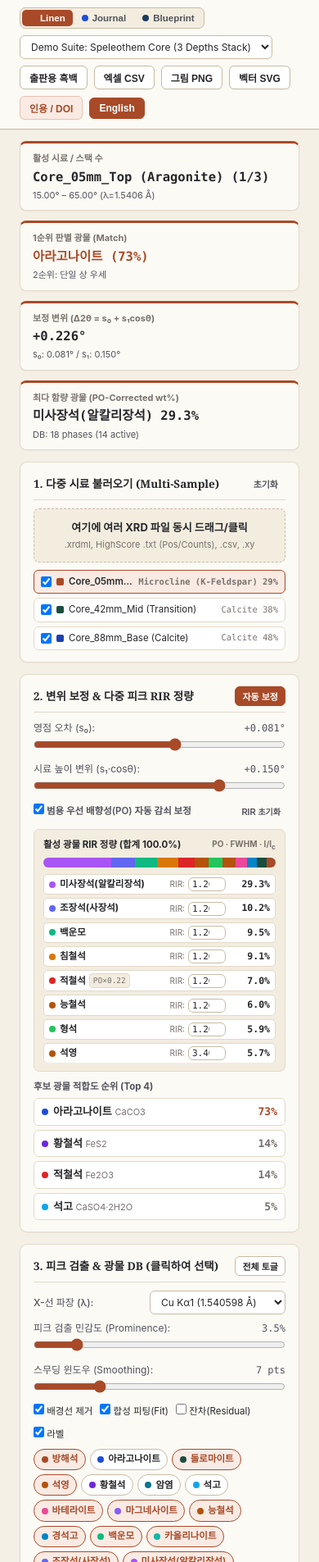
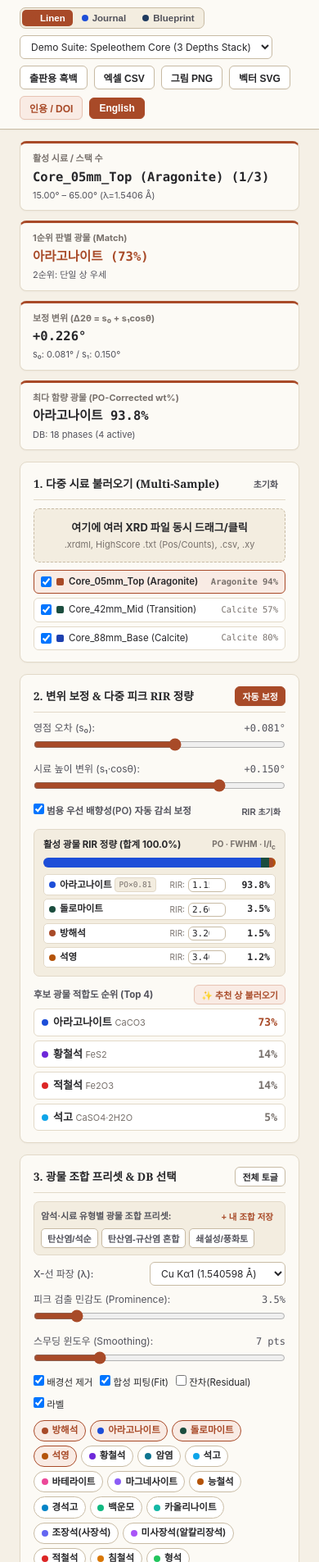
Before and after one commit to zinidsy-spec/IsoXRD, a plain HTML site: page index.html in a window 390 px wide. Shown: the part 95-2000 px from the top of the page at 82% size. Drawn offline with Linux system fonts and the light colour scheme.

Commit message:
Update index.html

```diff
--- a/index.html
+++ b/index.html
@@ -3,7 +3,7 @@
 <head>
   <meta charset="UTF-8" />
   <meta name="viewport" content="width=device-width, initial-scale=1.0" />
-  <title>IsoXRD v4.1 — Universal PO-Corrected & Adaptive FWHM RIR Notebook</title>
+  <title>IsoXRD v4.2 — Semi-Auto Phase Suggestion & Preset Suite Notebook</title>
   <style>
     /* Theme 3 (Default): Warm Linen & Terracotta */
     :root, [data-theme="linen"] {
@@ -157,12 +157,12 @@
     .kpi-val { font-family: var(--mono); font-size: 15.5px; font-weight: 700; margin-top: 3px; }
     .kpi-sub { font-size: 11px; color: var(--text-secondary); margin-top: 2px; }
 
-    .workspace { display: grid; grid-template-columns: 385px 1fr; gap: 16px; padding: 14px 24px 28px; }
+    .workspace { display: grid; grid-template-columns: 390px 1fr; gap: 16px; padding: 14px 24px 28px; }
     @media (max-width: 1024px) { .workspace { grid-template-columns: 1fr; } }
     .sidebar { display: flex; flex-direction: column; gap: 14px; }
 
     .card { background: var(--surface); border: 1px solid var(--border); border-radius: 9px; padding: 14px 16px; box-shadow: var(--shadow-sm); }
-    .card-header { display: flex; align-items: center; justify-content: space-between; margin-bottom: 10px; padding-bottom: 7px; border-bottom: 1px solid var(--border); }
+    .card-header { display: flex; align-items: center; justify-content: space-between; margin-bottom: 10px; padding-bottom: 7px; border-bottom: 1px solid var(--border); gap: 6px; }
     .card-title { font-family: var(--serif); font-weight: 700; font-size: 13.5px; }
 
     .dropzone {
@@ -216,6 +216,20 @@
     }
     .rank-item:hover { border-color: var(--primary); background: var(--primary-soft); }
     .rank-dot { width: 8px; height: 8px; border-radius: 50%; display: inline-block; margin-right: 6px; }
+
+    /* Phase Suite Preset Bar */
+    .preset-suite-box {
+      margin-top: 9px; padding: 8px; border-radius: 7px;
+      background: var(--surface-subtle); border: 1px solid var(--border);
+    }
+    .preset-suite-grid {
+      display: flex; flex-wrap: wrap; gap: 4px; margin-top: 5px;
+    }
+    .suite-btn {
+      font-size: 11px; padding: 3px 7px; border-radius: 5px;
+      background: #ffffff; border: 1px solid var(--border-strong); color: var(--text-secondary);
+    }
+    .suite-btn:hover { border-color: var(--primary); color: var(--primary); background: var(--primary-soft); }
 
     .pill-wrap { display: flex; flex-wrap: wrap; gap: 5px; margin-top: 9px; max-height: 175px; overflow-y: auto; }
     .db-pill {
@@ -270,10 +284,10 @@
   <div class="brand">
     <div class="brand-emblem">Xr</div>
     <div>
-      <span class="brand-title" data-i18n="appTitle">IsoXRD — 범용 우선 배향성 보정 & 적응형 FWHM 정량 노트</span>
-      <span class="brand-sub" data-i18n="appSub">Universal Preferred-Orientation Attenuation & Adaptive FWHM RIR Engine</span>
+      <span class="brand-title" data-i18n="appTitle">IsoXRD — 반자동 추천 상 불러오기 & 프리셋 정량 노트</span>
+      <span class="brand-sub" data-i18n="appSub">Semi-Automated Phase Suggestion, Preset Suites & PO-Corrected RIR Engine</span>
     </div>
-    <span class="version-tag">v4.1</span>
+    <span class="version-tag">v4.2</span>
   </div>
 
   <div class="header-actions">
@@ -377,17 +391,30 @@
       </div>
 
       <div style="margin-top:10px;">
-        <div style="font-size:11.5px; font-weight:700; margin-bottom:5px; color:var(--text-secondary);" data-i18n="rankTitle">후보 광물 적합도 순위 (Top 4)</div>
+        <div style="display:flex; justify-content:space-between; align-items:center; margin-bottom:5px;">
+          <span style="font-size:11.5px; font-weight:700; color:var(--text-secondary);" data-i18n="rankTitle">후보 광물 적합도 순위 (Top 4)</span>
+          <button class="btn-cite btn-sm" id="btnAutoSuggest" data-i18n="btnSuggest" title="Select top matched phases without forcing auto-overwrite on load">✨ 추천 상 불러오기</button>
+        </div>
         <div class="rank-list" id="rankList"></div>
       </div>
     </div>
 
-    <!-- 3. Peak Detection & Mineral DB -->
+    <!-- 3. Peak Detection & Mineral DB + Suite Presets -->
     <div class="card">
       <div class="card-header">
-        <span class="card-title" data-i18n="sec3">3. 피크 검출 & 광물 DB (클릭하여 선택)</span>
+        <span class="card-title" data-i18n="sec3">3. 광물 조합 프리셋 & DB 선택</span>
         <button class="btn-sm" id="btnToggleAll" data-i18n="toggleAll">전체 토글</button>
       </div>
+
+      <!-- Phase Combination Suite Presets -->
+      <div class="preset-suite-box">
+        <div style="display:flex; justify-content:space-between; align-items:center; font-size:11px; font-weight:700; color:var(--text-secondary);">
+          <span data-i18n="suiteTitle">암석·시료 유형별 광물 조합 프리셋:</span>
+          <button class="btn-sm btn-ghost" id="btnSaveCustomSuite" style="padding:1px 5px; font-size:10.5px; color:var(--primary);" data-i18n="btnSaveSuite">+ 내 조합 저장</button>
+        </div>
+        <div class="preset-suite-grid" id="suitePresetGrid"></div>
+      </div>
+
       <div class="control-row">
         <label data-i18n="lblWavelength">X-선 파장 (λ):</label>
         <select id="wavelengthSelect">
@@ -451,7 +478,7 @@
       </div>
 
       <div class="chart-footer">
-        <span data-i18n="chartHint">💡 광물 구분 없이 개별 FWHM 측정 + 보조 피크 일관성 기반 우선 배향성(PO) 자동 감쇠 보정이 적용됩니다.</span>
+        <span data-i18n="chartHint">💡 '추천 상 불러오기' 또는 시료 유형별 프리셋으로 후보 광물을 빠르게 불러온 뒤 개별 알약으로 미세 조정하세요.</span>
         <span class="mono" id="presetSourceBadge">Preset JSON: loading...</span>
       </div>
     </div>
@@ -574,7 +601,7 @@
         <label style="margin-left:6px;"><input type="radio" name="pasteUnit" value="2theta" checked /> <span data-i18n="unit2T">2θ (°) + 세기</span></label>
         <label style="margin-left:10px;"><input type="radio" name="pasteUnit" value="d" /> <span data-i18n="unitD">d-spacing (Å) + 세기</span></label>
       </div>
-      <textarea id="pasteArea" rows="6" style="width:100%; font-family:var(--mono);" data-i18n-ph="phPaste" placeholder="예시 (탭/공백/쉼표 구분):&#10;24.90  65  (110)\n27.05  100 (112)\n32.78  95  (114)"></textarea>
+      <textarea id="pasteArea" rows="6" style="width:100%; font-family:var(--mono);" data-i18n-ph="phPaste" placeholder="예시 (탭/공백/쉼표 구분):\n24.90  65  (110)\n27.05  100 (112)\n32.78  95  (114)"></textarea>
       <div style="margin-top:8px; display:flex; justify-content:flex-end; gap:8px;">
         <button class="btn-primary" id="btnSavePastedMin" data-i18n="btnSaveMin">DB에 등록하기</button>
       </div>
@@ -616,8 +643,8 @@
 
   const I18N = {
     ko: {
-      appTitle: "IsoXRD — 범용 우선 배향성 보정 & 적응형 FWHM 정량 노트",
-      appSub: "Universal Preferred-Orientation Attenuation & Adaptive FWHM RIR Engine",
+      appTitle: "IsoXRD — 반자동 추천 상 불러오기 & 프리셋 정량 노트",
+      appSub: "Semi-Automated Phase Suggestion, Preset Suites & PO-Corrected RIR Engine",
       pubModeBtn: "출판용 흑백",
       pubModeBtnActive: "테마 컬러 복귀",
       exportCsv: "엑셀 CSV",
@@ -639,8 +666,11 @@
       chkPoText: "범용 우선 배향성(PO) 자동 감쇠 보정",
       carbTitle: "활성 광물 RIR 정량 (합계 100.0%)",
       rankTitle: "후보 광물 적합도 순위 (Top 4)",
-      sec3: "3. 피크 검출 & 광물 DB (클릭하여 선택)",
+      btnSuggest: "✨ 추천 상 불러오기",
+      sec3: "3. 광물 조합 프리셋 & DB 선택",
       toggleAll: "전체 토글",
+      suiteTitle: "암석·시료 유형별 광물 조합 프리셋:",
+      btnSaveSuite: "+ 내 조합 저장",
       lblWavelength: "X-선 파장 (λ):",
       lblPromText: "피크 검출 민감도 (Prominence):",
       lblSmoothText: "스무딩 윈도우 (Smoothing):",
@@ -654,7 +684,7 @@
       rangeLbl: "2θ:",
       btnApply: "적용",
       btnReset: "전체",
-      chartHint: "💡 광물 구분 없이 개별 FWHM 측정 + 보조 피크 일관성 기반 우선 배향성(PO) 자동 감쇠 보정이 적용됩니다.",
+      chartHint: "💡 '추천 상 불러오기' 또는 시료 유형별 프리셋으로 후보 광물을 빠르게 불러온 뒤 개별 알약으로 미세 조정하세요.",
       subTabPeaks: "활성 시료 피크 & 적분 면적표",
       subTabBatch: "다중 시료 일괄 정량 요약표 (Weight% 합계 100%)",
       tableHint: "시료 행 클릭 시 해당 스펙트럼 선택",
@@ -704,8 +734,8 @@
       unassigned: "미할당 / Unassigned"
     },
     en: {
-      appTitle: "IsoXRD — Universal PO-Corrected & Adaptive FWHM RIR Notebook",
-      appSub: "Universal Preferred-Orientation Attenuation & Adaptive FWHM RIR Engine",
+      appTitle: "IsoXRD — Semi-Auto Phase Suggestion & Preset Suite Notebook",
+      appSub: "Semi-Automated Phase Suggestion, Preset Suites & PO-Corrected RIR Engine",
       pubModeBtn: "Publication B&W",
       pubModeBtnActive: "Restore Theme Color",
       exportCsv: "Excel CSV",
@@ -727,8 +757,11 @@
       chkPoText: "Universal Preferred-Orientation (PO) Auto-Attenuation",
       carbTitle: "Active Phases RIR Weight% (Sum 100.0%)",
       rankTitle: "Candidate Phase Ranking (Top 4)",
-      sec3: "3. Peak Detection & Mineral DB (Click to Toggle)",
+      btnSuggest: "✨ Auto-Suggest Phases",
+      sec3: "3. Phase Suite Presets & Mineral DB",
       toggleAll: "Toggle All",
+      suiteTitle: "Rock / Sediment Phase Combination Presets:",
+      btnSaveSuite: "+ Save My Suite",
       lblWavelength: "X-Ray Wavelength (λ):",
       lblPromText: "Peak Prominence Threshold:",
       lblSmoothText: "Smoothing Window:",
@@ -742,7 +775,7 @@
       rangeLbl: "2θ:",
       btnApply: "Apply",
       btnReset: "Full",
-      chartHint: "💡 Phase-agnostic adaptive FWHM profiling + secondary peak consistency weighting corrects Preferred Orientation automatically.",
+      chartHint: "💡 Use 'Auto-Suggest Phases' or geological suite presets to load candidate phases, then fine-tune individual pills.",
       subTabPeaks: "Active Sample Peaks & Integrated Area",
       subTabBatch: "Multi-Sample 100%-Normalized Weight% Summary",
       tableHint: "Click a sample row to inspect its spectrum",
@@ -808,6 +841,27 @@
     }
   };
 
+  const BUILTIN_SUITES = [
+    {
+      id: "suite_carb",
+      labelKo: "탄산염/석순",
+      labelEn: "Carbonate / Speleothem",
+      ids: ["calcite", "aragonite", "dolomite", "quartz"]
+    },
+    {
+      id: "suite_mixed",
+      labelKo: "탄산염-규산염 혼합",
+      labelEn: "Calc-Silicate / Skarn",
+      ids: ["calcite", "dolomite", "quartz", "diopside", "k_feldspar", "biotite", "apatite", "muscovite"]
+    },
+    {
+      id: "suite_clastic",
+      labelKo: "쇄설성/풍화토",
+      labelEn: "Clastic / Soil",
+      ids: ["quartz", "albite", "microcline", "muscovite", "kaolinite", "hematite", "goethite"]
+    }
+  ];
+
   // Open Crystallography Database (COD) / RRUFF structure-factor derived I/Ic (RIR) values
   const CORE_MINERALS = [
     {
@@ -819,7 +873,7 @@
       ]
     },
     {
-      id: "aragonite", name: "Aragonite", nameKo: "아라고나이트", formula: "CaCO3", color: "#1d4ed8", rir: 1.15, defaultRir: 1.15, active: false,
+      id: "aragonite", name: "Aragonite", nameKo: "아라고나이트", formula: "CaCO3", color: "#1d4ed8", rir: 1.15, defaultRir: 1.15, active: true,
       peaks: [
         [26.21, 100, 3.396, "(111)"], [45.85, 65, 1.977, "(221)"], [27.22, 52, 3.273, "(021)"],
         [33.13, 46, 2.702, "(012)"], [37.88, 38, 2.373, "(112)"], [36.12, 33, 2.484, "(200)"],
@@ -866,15 +920,15 @@
   ];
 
   const LAB_PRESET_FALLBACK = [
-    { id: "diopside", name: "Diopside", nameKo: "투휘석", formula: "CaMgSi2O6", color: "#16a34a", rir: 1.15, defaultRir: 1.15, active: true,
+    { id: "diopside", name: "Diopside", nameKo: "투휘석", formula: "CaMgSi2O6", color: "#16a34a", rir: 1.15, defaultRir: 1.15, active: false,
       peaks: [[29.80,100,3.000,"(221)"],[30.50,60,2.928,"(310)"],[35.50,55,2.527,"(022)"],[31.10,45,2.873,"(002)"],[27.60,30,3.230,"(220)"]] },
-    { id: "k_feldspar", name: "K-feldspar", nameKo: "칼륨장석", formula: "KAlSi3O8", color: "#854d0e", rir: 0.95, defaultRir: 0.95, active: true,
+    { id: "k_feldspar", name: "K-feldspar", nameKo: "칼륨장석", formula: "KAlSi3O8", color: "#854d0e", rir: 0.95, defaultRir: 0.95, active: false,
       peaks: [[27.50,100,3.242,"(002)"],[21.00,40,4.227,"(201)"],[27.80,35,3.207,"(220)"],[29.50,30,3.026,"(131)"],[23.60,25,3.767,"(111)"]] },
-    { id: "biotite", name: "Biotite", nameKo: "흑운모", formula: "K(Mg,Fe)3(AlSi3O10)(OH)2", color: "#3f3f46", rir: 1.20, defaultRir: 1.20, active: true,
+    { id: "biotite", name: "Biotite", nameKo: "흑운모", formula: "K(Mg,Fe)3(AlSi3O10)(OH)2", color: "#3f3f46", rir: 1.20, defaultRir: 1.20, active: false,
       peaks: [[8.85,100,9.985,"(001)"],[26.80,85,3.324,"(006)"],[17.80,30,4.980,"(004)"],[19.90,25,4.459,"(020)"],[35.00,20,2.562,"(202)"]] },
-    { id: "apatite", name: "Apatite", nameKo: "인회석", formula: "Ca5(PO4)3(F,Cl,OH)", color: "#0284c7", rir: 1.10, defaultRir: 1.10, active: true,
+    { id: "apatite", name: "Apatite", nameKo: "인회석", formula: "Ca5(PO4)3(F,Cl,OH)", color: "#0284c7", rir: 1.10, defaultRir: 1.10, active: false,
       peaks: [[31.78,100,2.813,"(211)"],[25.87,85,3.442,"(002)"],[32.18,70,2.779,"(112)"],[28.93,55,3.084,"(210)"],[34.04,40,2.631,"(300)"]] },
-    { id: "muscovite", name: "Muscovite", nameKo: "백운모", formula: "KAl2(AlSi3O10)(OH)2", color: "#047857", rir: 0.90, defaultRir: 0.90, active: true,
+    { id: "muscovite", name: "Muscovite", nameKo: "백운모", formula: "KAl2(AlSi3O10)(OH)2", color: "#047857", rir: 0.90, defaultRir: 0.90, active: false,
       peaks: [[8.88,95,9.950,"(002)"],[26.82,100,3.321,"(006)"],[17.78,31,4.985,"(004)"],[34.96,25,2.564,"(202)"],[45.42,22,1.995,"(0010)"]] },
     { id: "vaterite", name: "Vaterite", nameKo: "바테라이트", formula: "CaCO3", color: "#9d174d", rir: 1.30, defaultRir: 1.30, active: false,
       peaks: [[24.90,65,3.573,"(110)"],[27.05,100,3.294,"(112)"],[32.78,95,2.730,"(114)"],[43.85,50,2.063,"(300)"],[49.10,30,1.854,"(304)"],[50.08,45,1.820,"(118)"]] },
@@ -903,6 +957,12 @@
   function safeSet(k, v) { try { window.localStorage.setItem(k, v); } catch (e) { memStore[k] = v; } }
 
   let minerals = JSON.parse(JSON.stringify(CORE_MINERALS));
+  let customSuites = [];
+  try {
+    const savedS = safeGet("isoxrd_custom_suites_v4");
+    if (savedS) customSuites = JSON.parse(savedS);
+  } catch (e) {}
+
   let lang = "ko";
   let currentTheme = safeGet("isoxrd_theme_v3") || "linen";
   let savedDoi = safeGet("isoxrd_zenodo_doi") || DEFAULT_DOI;
@@ -922,10 +982,10 @@
     document.getElementById("linkZenodoDoi").href = doiUrl;
 
     document.getElementById("citeTextStatement").textContent =
-      `X-ray diffraction (XRD) baseline subtraction, non-linear sample height displacement correction (Δ2θ = s₀ + s₁cosθ), adaptive-FWHM Pseudo-Voigt deconvolution, and preferred-orientation-attenuated multi-peak RIR (I/Ic) semi-quantitative weight quantification were performed using IsoXRD v4.1 (Yang, 2026; ${doiUrl}).`;
+      `X-ray diffraction (XRD) baseline subtraction, non-linear sample height displacement correction (Δ2θ = s₀ + s₁cosθ), adaptive-FWHM Pseudo-Voigt deconvolution, and preferred-orientation-attenuated multi-peak RIR (I/Ic) semi-quantitative weight quantification were performed using IsoXRD v4.2 (Yang, 2026; ${doiUrl}).`;
 
     document.getElementById("citeTextApa").textContent =
-      `Yang, Y.-S. (2026). IsoXRD: Lightweight Browser-Based XRD Phase Identification and Semi-Quantitative Carbonate Analysis Tool (Version 4.1) [Computer software]. Zenodo. ${doiUrl}`;
+      `Yang, Y.-S. (2026). IsoXRD: Lightweight Browser-Based XRD Phase Identification and Semi-Quantitative Carbonate Analysis Tool (Version 4.2) [Computer software]. Zenodo. ${doiUrl}`;
 
     document.getElementById("citeTextBib").textContent =
 `@software{Yang_IsoXRD_2026,
@@ -934,7 +994,7 @@
   month        = nov,
   year         = 2026,
   publisher    = {Zenodo},
-  version      = {v4.1},
+  version      = {v4.2},
   doi          = {${cleanDoi}},
   url          = {${doiUrl}}
 }`;
@@ -982,7 +1042,7 @@
 
   try {
     const savedCustom = safeGet("isoxrd_custom_minerals_v2");
-    if (savedCustom) mergeMinerals(JSON.parse(savedCustom), true);
+    if (savedCustom) mergeMinerals(JSON.parse(savedCustom), false);
   } catch (e) {}
 
   function applySavedRirOverrides() {
@@ -1000,13 +1060,33 @@
     safeSet("isoxrd_rir_overrides_v4", JSON.stringify(rirMap));
   }
 
+  function renderSuitePresets() {
+    const grid = document.getElementById("suitePresetGrid");
+    grid.innerHTML = "";
+    const allSuites = [...BUILTIN_SUITES, ...customSuites];
+    allSuites.forEach(suite => {
+      const btn = document.createElement("button");
+      btn.className = "suite-btn";
+      btn.textContent = lang === "ko" ? suite.labelKo : (suite.labelEn || suite.labelKo);
+      btn.title = suite.ids.join(", ");
+      btn.onclick = () => {
+        minerals.forEach(m => {
+          m.active = suite.ids.includes(m.id);
+        });
+        renderDbPills();
+        reprocessAllSamples(false);
+      };
+      grid.appendChild(btn);
+    });
+  }
+
   async function loadExternalPresetJson() {
     const badge = document.getElementById("presetSourceBadge");
     try {
       const resp = await fetch("./presets/lab_custom_minerals.json", { cache: "no-cache" });
       if (!resp.ok) throw new Error("HTTP " + resp.status);
       const data = await resp.json();
-      mergeMinerals(data, true);
+      mergeMinerals(data, false);
       badge.textContent = "Preset JSON: presets/lab_custom_minerals.json (synced)";
       badge.style.color = "var(--primary)";
     } catch (err) {
@@ -1015,6 +1095,7 @@
       badge.style.color = "var(--muted)";
     }
     applySavedRirOverrides();
+    renderSuitePresets();
     renderDbPills();
     reprocessAllSamples();
   }
@@ -1069,7 +1150,6 @@
     return Math.max(0, area);
   }
 
-  // 1. Adaptive Local FWHM Estimator (phase-agnostic peak width measurement)
   function estimateLocalFwhm(xArr, yArr, centerIdx, stepDeg) {
     const peakY = yArr[centerIdx];
     if (peakY <= 20) return 0.22;
@@ -1100,7 +1180,6 @@
     return Math.min(0.45, Math.max(0.10, fwhm));
   }
 
-  // Normalized Pseudo-Voigt Basis Function (integral over (-inf, +inf) = 1.0)
   function pseudoVoigtBasis(x, x0, fwhm, eta = 0.55) {
     const dx = x - x0;
     const halfW = fwhm * 0.5;
@@ -1112,7 +1191,6 @@
     return eta * lorentz + (1 - eta) * gauss;
   }
 
-  // 2. Universal Adaptive-FWHM Pseudo-Voigt Deconvolution & Preferred Orientation (PO) Auto-Attenuation
   function deconvolveActiveMinerals(sample, activeMins, usePoCorrection) {
     const nPts = sample.rawX.length;
     const sMin = sample.rawX[0], sMax = sample.rawX[nPts - 1];
@@ -1178,7 +1256,6 @@
       }
     });
 
-    // Non-Negative Least Squares (NNLS) via iterative Coordinate Descent (28 sweeps)
     const residual = Float64Array.from(sample.netY);
     for (let iter = 0; iter < 28; iter++) {
       let maxDelta = 0;
@@ -1204,8 +1281,6 @@
       if (maxDelta < 0.05) break;
     }
 
-    // 3. Universal Secondary-Peak Consistency Check for Preferred Orientation (PO)
-    // Applies equally to ALL minerals without phase-specific hardcoding
     if (usePoCorrection) {
       components.forEach(comp => {
         if (comp.areaScale <= 0) return;
@@ -1213,7 +1288,6 @@
         const secondaries = comp.subPeaks.filter(sp => sp !== primary && sp.relI >= 15);
         if (!primary || secondaries.length === 0 || primary.idx === -1) return;
 
-        // Measure local net crest above immediate shoulders for primary and secondary peaks
         const getLocalCrest = (idx) => {
           if (idx <= 1 || idx >= nPts - 2) return 0;
           const off = Math.max(4, Math.round(0.32 / Math.max(0.001, step)));
@@ -1234,9 +1308,7 @@
         });
 
         if (expectedSecSum > 15) {
-          // Ratio of observed secondary intensity vs expected random-powder intensity
           const consistencyRatio = observedSecSum / expectedSecSum;
-          // If secondary peaks are suppressed relative to primary (strong cleavage/basal PO), attenuate smoothly
           if (consistencyRatio < 0.85) {
             comp.poFactor = Math.max(0.22, Math.min(1.0, Math.pow(consistencyRatio / 0.85, 1.15)));
           }
@@ -1244,7 +1316,6 @@
       });
     }
 
-    // Reconstruct total synthetic fitted curve & residual curve
     const fitY = new Float64Array(nPts);
     for (let c = 0; c < components.length; c++) {
       const comp = components[c];
@@ -2070,6 +2141,7 @@
       if (dict[key]) el.setAttribute("placeholder", dict[key]);
     });
 
+    renderSuitePresets();
     renderDbPills();
     reprocessAllSamples(false);
   }
@@ -2106,6 +2178,45 @@
     if (!s) return;
     analyzeSample(s, true);
     syncActiveSampleUI();
+  };
+
+  // Semi-Auto Phase Suggestion (only runs when explicitly clicked by user)
+  document.getElementById("btnAutoSuggest").onclick = () => {
+    const s = samples[activeSampleIdx];
+    if (!s || !s.ranked || !s.ranked.length) return;
+    const topIds = new Set(
+      s.ranked
+        .filter((r, idx) => r.score >= 30 || (idx < 3 && r.score >= 12))
+        .slice(0, 5)
+        .map(r => r.min.id)
+    );
+    if (topIds.size === 0 && s.ranked[0]) {
+      topIds.add(s.ranked[0].min.id);
+    }
+    minerals.forEach(m => {
+      m.active = topIds.has(m.id);
+    });
+    renderDbPills();
+    reprocessAllSamples(false);
+  };
+
+  // Save current active mineral pills as a reusable custom Suite Preset
+  document.getElementById("btnSaveCustomSuite").onclick = () => {
+    const activeIds = minerals.filter(m => m.active).map(m => m.id);
+    if (!activeIds.length) {
+      return alert(lang === "ko" ? "먼저 저장할 광물 알약을 하나 이상 선택해 주세요." : "Please select at least one mineral pill first.");
+    }
+    const promptMsg = lang === "ko" ? "저장할 광물 조합 프리셋 이름을 입력하세요 (예: 우리랩 석순 코어):" : "Enter a name for this mineral combination preset:";
+    const name = window.prompt(promptMsg);
+    if (!name || !name.trim()) return;
+    customSuites.push({
+      id: "custom_suite_" + Date.now(),
+      labelKo: name.trim(),
+      labelEn: name.trim(),
+      ids: activeIds
+    });
+    safeSet("isoxrd_custom_suites_v4", JSON.stringify(customSuites));
+    renderSuitePresets();
   };
 
   document.getElementById("btnResetRir").onclick = () => {
@@ -2289,7 +2400,7 @@
     const blob = new Blob([csv], { type: "text/csv;charset=utf-8;" });
     const a = document.createElement("a");
     a.href = URL.createObjectURL(blob);
-    a.download = "IsoXRD_v4_1_PO_Corrected_WeightPercent.csv";
+    a.download = "IsoXRD_v4_2_SemiAuto_WeightPercent.csv";
     a.click();
   };
 
@@ -2485,6 +2596,7 @@
   // Boot
   setTheme(currentTheme, false);
   renderCitationTexts();
+  renderSuitePresets();
   renderDbPills();
   loadDemoPreset("core_suite");
   loadExternalPresetJson();
```
